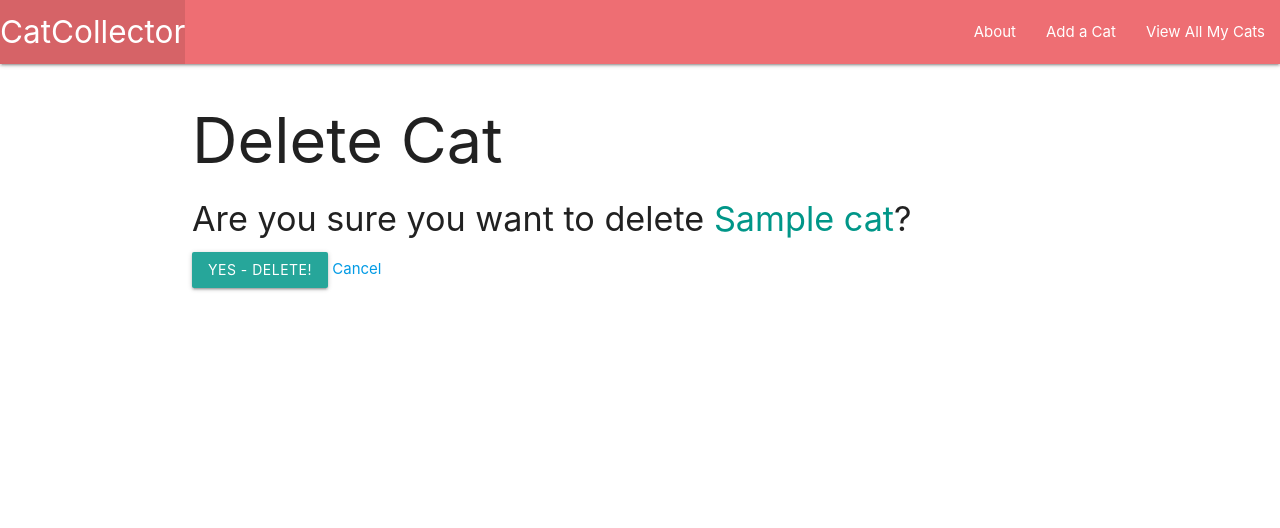
After one commit to claudiauhr/catcollector, a Django app: page /cats/1/delete/ in a window 1280 px wide. The commit adds this page. Shown: the top 528 px of the page. Run offline with Django 4.2, Linux system fonts and the light colour scheme; tables that the repository leaves empty hold one stand-in row (values such as "Sample post").

Commit message:
wip: adding CRUD

```diff
--- a/main_app/models.py
+++ b/main_app/models.py
@@ -1,4 +1,6 @@
 from django.db import models
+
+from django.urls import reverse
 
 # Create your models here.
 
@@ -12,3 +14,8 @@ class Cat(models.Model):
     # new code below
     def __str__(self):
         return self.name
+
+# Add this method
+
+    def get_absolute_url(self):
+        return reverse('detail', kwargs={'cat_id': self.id})
--- a/main_app/templates/cats/index.html
+++ b/main_app/templates/cats/index.html
@@ -18,3 +18,5 @@
   </a>
 </div>
 {% endfor %} {% endblock %}
+
+<!-- <a> have to wrap up line 7-17 -->
--- /dev/null
+++ b/main_app/templates/main_app/cat_confirm_delete.html
@@ -0,0 +1,14 @@
+{% extends 'base.html' %} {% block content %}
+<h1>Delete Cat</h1>
+
+<h4>
+  Are you sure you want to delete
+  <span class="teal-text">{{ object.name }}</span>?
+</h4>
+
+<form action="" method="POST">
+  {% csrf_token %}
+  <input type="submit" value="Yes - Delete!" class="btn" />
+  <a href="{% url 'detail' cat.id %}">Cancel</a>
+</form>
+{% endblock %}
--- a/main_app/urls.py
+++ b/main_app/urls.py
@@ -7,4 +7,6 @@ urlpatterns = [
     path('cats/', views.cats_index, name='index'),
     path('cats/<int:cat_id>/', views.cats_detail, name='detail'),
     path('cats/create/', views.CatCreate.as_view(), name='cats_create'),
+    path('cats/<int:pk>/update/', views.CatUpdate.as_view(), name='cats_update'),
+    path('cats/<int:pk>/delete/', views.CatDelete.as_view(), name='cats_delete'),
 ]
--- a/main_app/views.py
+++ b/main_app/views.py
@@ -1,5 +1,5 @@
 from django.shortcuts import render
-from django.views.generic.edit import CreateView
+from django.views.generic.edit import CreateView, UpdateView, DeleteView
 from .models import Cat
 
 # Define the home view
@@ -46,3 +46,15 @@ def cats_detail(request, cat_id):
 class CatCreate(CreateView):
     model = Cat
     fields = '__all__'
+    success_url = '/cats/'
+
+
+class CatUpdate(UpdateView):
+    model = Cat
+    # Let's disallow the renaming of a cat by excluding the name field!
+    fields = ['breed', 'description', 'age']
+
+
+class CatDelete(DeleteView):
+    model = Cat
+    success_url = '/cats/'
```
Also changed, not shown: main_app/templates/cats/detail.html (+7 -0 lines), main_app/templates/main_app/cat_form.html (+13 -7 lines).
